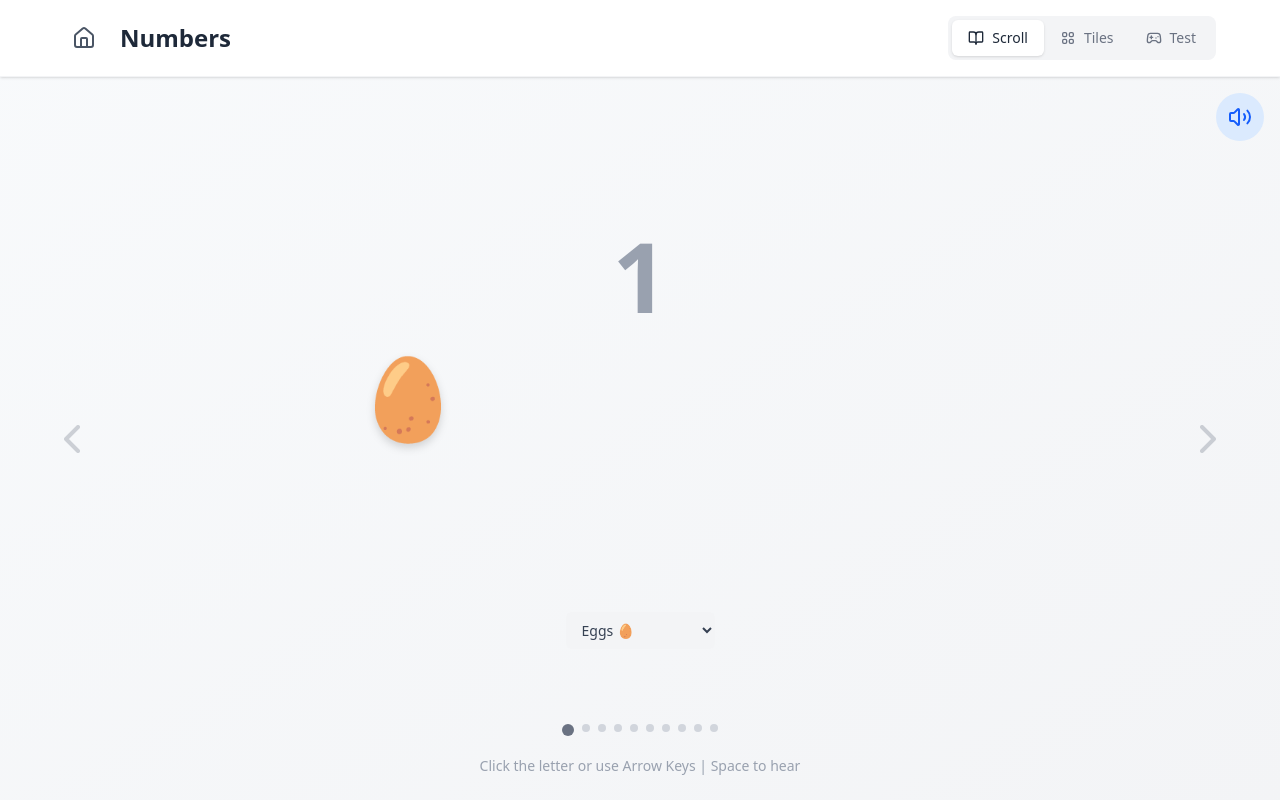
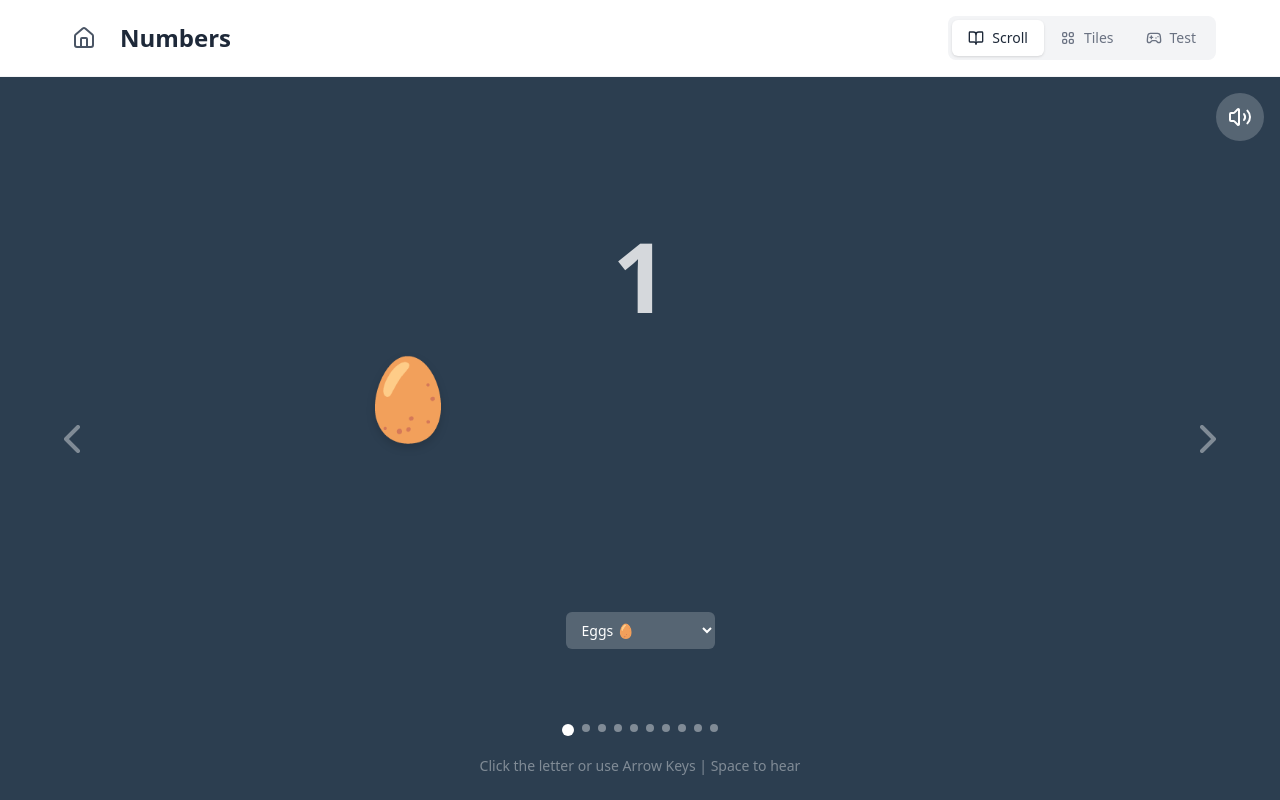
Before and after one commit to mishrasubhransu/kids-learning-app, a React (Vite) app: page /numbers in a window 1280 px wide. Built offline with nearby package versions, Linux system fonts and the light colour scheme.

Commit message:
feat: Match ScrollView styling to TypingMode
Use the same font (Arial) and color-changing background from TypingMode
in the ScrollView. All UI elements adapted to white/semi-transparent
for visibility against colored backgrounds.

Made-with: Cursor

```diff
--- a/src/components/learning/ScrollView.jsx
+++ b/src/components/learning/ScrollView.jsx
@@ -2,9 +2,15 @@ import { useState, useEffect, useCallback, useRef } from 'react';
 import { ChevronLeft, ChevronRight, Volume2 } from 'lucide-react';
 import useSpeech from '../../hooks/useSpeech';
 
+const bgColors = [
+  '#e74c3c', '#8e44ad', '#3498db', '#1abc9c',
+  '#f1c40f', '#e67e22', '#2ecc71', '#ff0066', '#34495e',
+];
+
 const ScrollView = ({ items, category, objectIcons, shapeColor }) => {
   const [currentIndex, setCurrentIndex] = useState(0);
   const [objectType, setObjectType] = useState('eggs');
+  const [bgColor, setBgColor] = useState('#2c3e50');
   const { speak } = useSpeech();
   const hasInteracted = useRef(false);
   const prevIndexRef = useRef(currentIndex);
@@ -17,10 +23,11 @@ const ScrollView = ({ items, category, objectIcons, shapeColor }) => {
     }
   }, [currentItem, speak]);
 
-  // Speak when navigating (after user has interacted)
+  // Speak and change background when navigating (after user has interacted)
   useEffect(() => {
     if (hasInteracted.current && prevIndexRef.current !== currentIndex) {
       speakCurrent();
+      setBgColor(bgColors[Math.floor(Math.random() * bgColors.length)]);
     }
     prevIndexRef.current = currentIndex;
   }, [currentIndex, speakCurrent]);
@@ -69,7 +76,11 @@ const ScrollView = ({ items, category, objectIcons, shapeColor }) => {
     switch (category) {
       case 'alphabets':
         return (
-          <span className="text-[12rem] md:text-[20rem] font-bold text-gray-600 leading-none select-none">
+          <span className="font-bold leading-none select-none text-white" style={{
+            fontSize: 'min(25vw, 40vh)',
+            textShadow: '4px 4px 10px rgba(0,0,0,0.3)',
+            fontFamily: 'Arial, sans-serif'
+          }}>
             {currentItem.display}
           </span>
         );
@@ -77,7 +88,7 @@ const ScrollView = ({ items, category, objectIcons, shapeColor }) => {
       case 'numbers':
         return (
           <div className="flex flex-col items-center gap-8">
-            <span className="text-6xl md:text-8xl font-bold text-gray-400">
+            <span className="text-6xl md:text-8xl font-bold text-white/80">
               {currentItem.value}
             </span>
             <div className="grid grid-cols-5 gap-2 md:gap-4 justify-items-center min-h-[7.5rem] md:min-h-[14rem] content-start">
@@ -95,7 +106,7 @@ const ScrollView = ({ items, category, objectIcons, shapeColor }) => {
                 value={objectType}
                 onChange={(e) => setObjectType(e.target.value)}
                 onClick={(e) => e.stopPropagation()}
-                className="bg-gray-100 border-none rounded-md px-3 py-2 text-sm text-gray-700 focus:ring-2 focus:ring-gray-200 cursor-pointer outline-none"
+                className="bg-white/20 border-none rounded-md px-3 py-2 text-sm text-white focus:ring-2 focus:ring-white/30 cursor-pointer outline-none"
               >
                 {Object.entries(objectIcons).map(([key, icon]) => (
                   <option key={key} value={key}>
@@ -119,7 +130,7 @@ const ScrollView = ({ items, category, objectIcons, shapeColor }) => {
                   : '0 25px 50px -12px rgba(0, 0, 0, 0.25)'
               }}
             />
-            <span className="text-4xl md:text-6xl font-bold text-gray-600">
+            <span className="text-4xl md:text-6xl font-bold text-white">
               {currentItem.name}
             </span>
           </div>
@@ -131,7 +142,7 @@ const ScrollView = ({ items, category, objectIcons, shapeColor }) => {
             <div className="w-48 h-48 md:w-72 md:h-72">
               {currentItem.svg(shapeColor)}
             </div>
-            <span className="text-4xl md:text-6xl font-bold text-gray-600">
+            <span className="text-4xl md:text-6xl font-bold text-white">
               {currentItem.name}
             </span>
           </div>
@@ -143,7 +154,10 @@ const ScrollView = ({ items, category, objectIcons, shapeColor }) => {
   };
 
   return (
-    <div className="flex-1 flex flex-col items-center justify-center p-4 relative">
+    <div
+      className="flex-1 flex flex-col items-center justify-center p-4 relative transition-colors duration-300"
+      style={{ backgroundColor: bgColor }}
+    >
       {/* Main display - clickable to speak */}
       <button
         onClick={handleItemClick}
@@ -156,7 +170,7 @@ const ScrollView = ({ items, category, objectIcons, shapeColor }) => {
       {/* Speak button hint */}
       <button
         onClick={handleItemClick}
-        className="absolute top-4 right-4 p-3 bg-blue-100 text-blue-600 rounded-full hover:bg-blue-200 transition-colors"
+        className="absolute top-4 right-4 p-3 bg-white/20 text-white rounded-full hover:bg-white/30 transition-colors"
         aria-label="Speak"
       >
         <Volume2 size={24} />
@@ -166,17 +180,17 @@ const ScrollView = ({ items, category, objectIcons, shapeColor }) => {
       <div className="absolute inset-x-0 top-1/2 -translate-y-1/2 flex justify-between px-2 md:px-8 pointer-events-none">
         <button
           onClick={goPrev}
-          className="pointer-events-auto p-4 rounded-full hover:bg-gray-200 transition-colors opacity-30 hover:opacity-100 focus:outline-none"
+          className="pointer-events-auto p-4 rounded-full hover:bg-white/20 transition-colors opacity-40 hover:opacity-100 focus:outline-none"
           aria-label="Previous"
         >
-          <ChevronLeft size={48} className="text-gray-500" />
+          <ChevronLeft size={48} className="text-white" />
         </button>
         <button
           onClick={goNext}
-          className="pointer-events-auto p-4 rounded-full hover:bg-gray-200 transition-colors opacity-30 hover:opacity-100 focus:outline-none"
+          className="pointer-events-auto p-4 rounded-full hover:bg-white/20 transition-colors opacity-40 hover:opacity-100 focus:outline-none"
           aria-label="Next"
         >
-          <ChevronRight size={48} className="text-gray-500" />
+          <ChevronRight size={48} className="text-white" />
         </button>
       </div>
 
@@ -191,15 +205,15 @@ const ScrollView = ({ items, category, objectIcons, shapeColor }) => {
             }}
             className={`rounded-full transition-all duration-300 ${
               idx === currentIndex
-                ? 'bg-gray-500 w-3 h-3'
-                : 'bg-gray-300 w-2 h-2 hover:bg-gray-400'
+                ? 'bg-white w-3 h-3'
+                : 'bg-white/40 w-2 h-2 hover:bg-white/60'
             }`}
             aria-label={`Go to item ${idx + 1}`}
           />
         ))}
       </div>
 
-      <div className="absolute bottom-6 text-gray-400 text-xs md:text-sm">
+      <div className="absolute bottom-6 text-white/40 text-xs md:text-sm">
         Click the letter or use Arrow Keys | Space to hear
       </div>
     </div>
```
